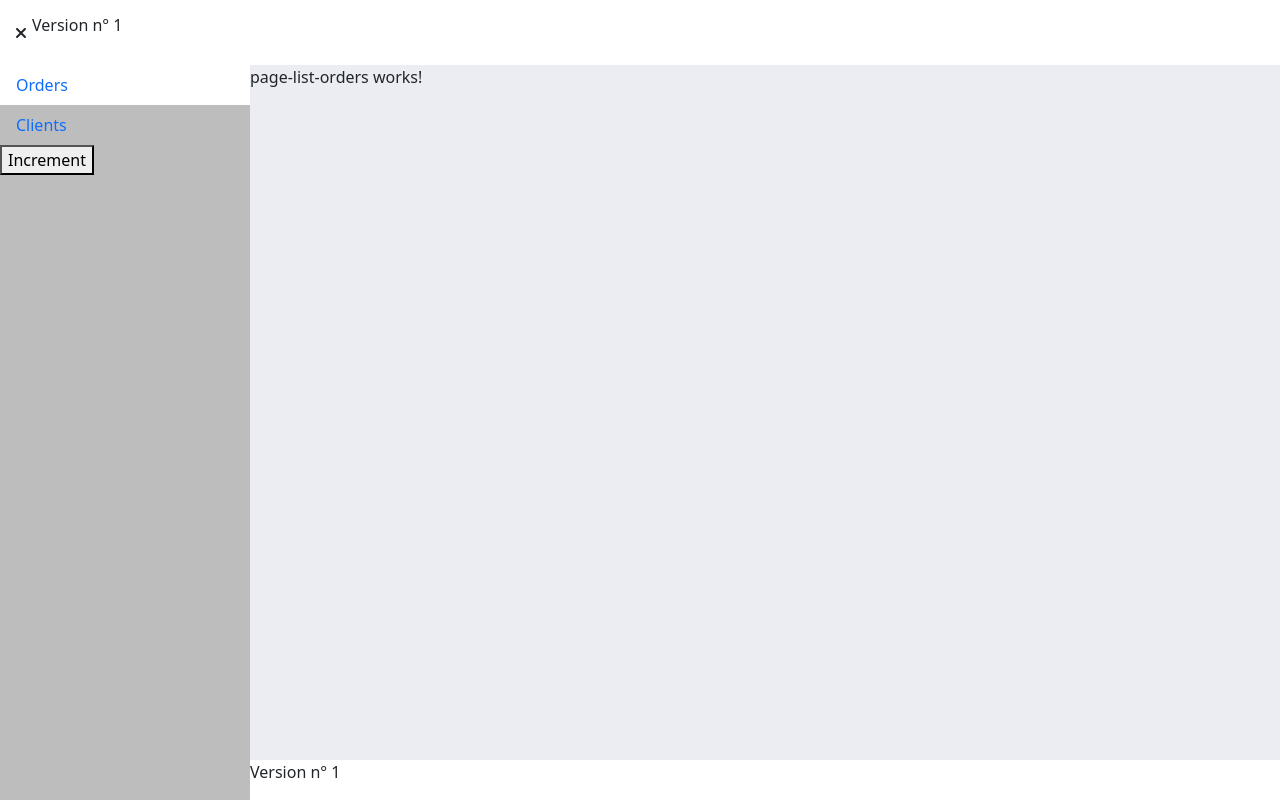
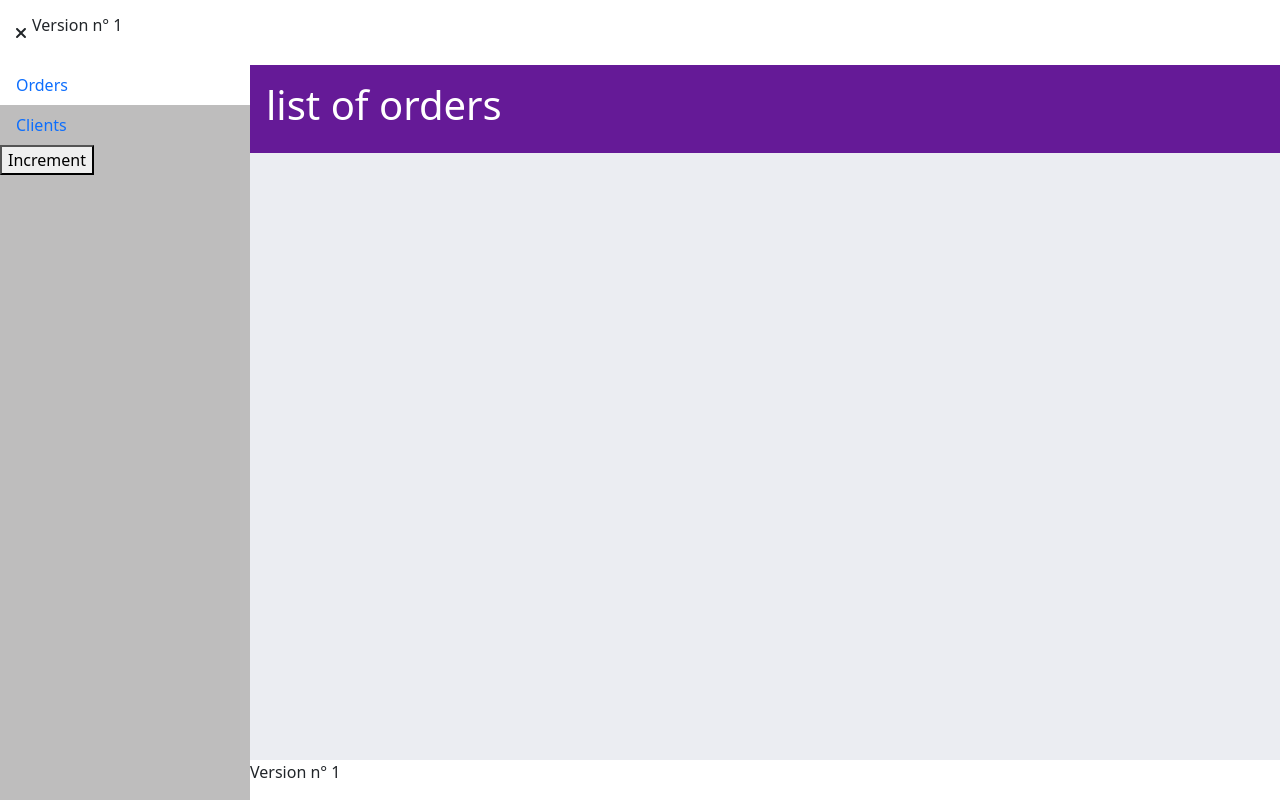
Before and after one commit to 2022-07-18-POEI-JAVA-CAPGEMINI/crm-angular, an Angular app: page /orders in a window 1280 px wide. Built offline with nearby package versions, Linux system fonts and the light colour scheme; data requests are answered from the project's data file.

Commit message:
Commit 22 : Templates de page avec un title statique

```diff
--- a/src/app/orders/pages/page-list-orders/page-list-orders.component.html
+++ b/src/app/orders/pages/page-list-orders/page-list-orders.component.html
@@ -1 +1,2 @@
-<p>page-list-orders works!</p>
+<app-template-full-width title="list of orders">
+</app-template-full-width>
--- a/src/app/shared/shared.module.ts
+++ b/src/app/shared/shared.module.ts
@@ -1,8 +1,11 @@
 import { CommonModule } from '@angular/common';
 import { NgModule } from '@angular/core';
+import { IconsModule } from '../icons/icons.module';
+import { TemplatesModule } from '../templates/templates.module';
 
 @NgModule({
   declarations: [],
   imports: [CommonModule],
+  exports: [IconsModule, TemplatesModule],
 })
 export class SharedModule {}
--- /dev/null
+++ b/src/app/templates/components/template-container/template-container.component.html
@@ -0,0 +1,6 @@
+<div class="bandeau">
+  <h1>{{ title }}</h1>
+</div>
+<div class="my-container">
+  <ng-content></ng-content>
+</div>
--- /dev/null
+++ b/src/app/templates/components/template-container/template-container.component.scss
@@ -0,0 +1,11 @@
+.bandeau {
+  background: var(--app-primary);
+  padding: 1rem;
+  h1 {
+    color: var(--app-light);
+  }
+}
+.my-container {
+  max-width: 500px;
+  margin: auto;
+}
--- /dev/null
+++ b/src/app/templates/components/template-container/template-container.component.ts
@@ -0,0 +1,16 @@
+import { Component, Input, OnInit } from '@angular/core';
+
+@Component({
+  selector: 'app-template-container',
+  templateUrl: './template-container.component.html',
+  styleUrls: ['./template-container.component.scss'],
+})
+export class TemplateContainerComponent implements OnInit {
+  @Input() public title: string;
+
+  constructor() {
+    this.title = 'Ohhhhh le joli title';
+  }
+
+  ngOnInit(): void {}
+}
--- /dev/null
+++ b/src/app/templates/components/template-full-width/template-full-width.component.html
@@ -0,0 +1,6 @@
+<div class="bandeau">
+  <h1>{{ title }}</h1>
+</div>
+<div>
+  <ng-content></ng-content>
+</div>
--- /dev/null
+++ b/src/app/templates/components/template-full-width/template-full-width.component.scss
@@ -0,0 +1,7 @@
+.bandeau {
+  background: var(--app-primary);
+  padding: 1rem;
+  h1 {
+    color: var(--app-light);
+  }
+}
--- /dev/null
+++ b/src/app/templates/components/template-full-width/template-full-width.component.ts
@@ -0,0 +1,15 @@
+import { Component, Input, OnInit } from '@angular/core';
+
+@Component({
+  selector: 'app-template-full-width',
+  templateUrl: './template-full-width.component.html',
+  styleUrls: ['./template-full-width.component.scss'],
+})
+export class TemplateFullWidthComponent implements OnInit {
+  @Input() public title: string;
+
+  constructor() {
+    this.title = 'Le titre est ici';
+  }
+  ngOnInit(): void {}
+}
```
Also changed, not shown: src/app/orders/orders.module.ts (+6 -9 lines), src/app/templates/templates.module.ts (+10 -1 lines), 2 other files (tests, documents, lock files or other folders).
